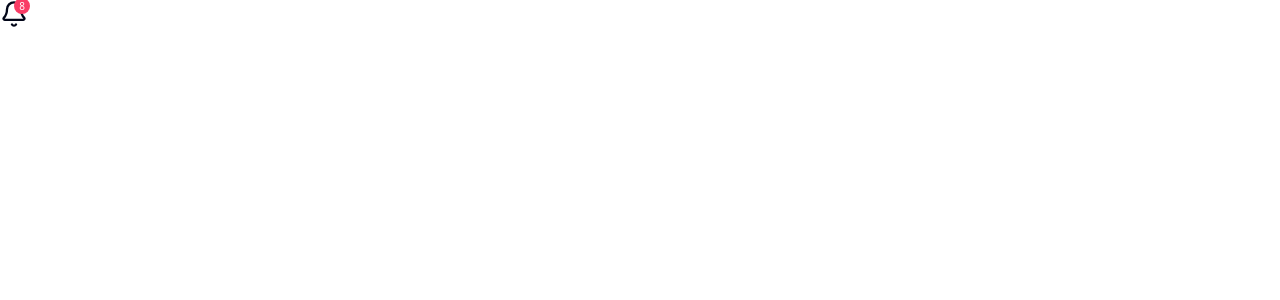
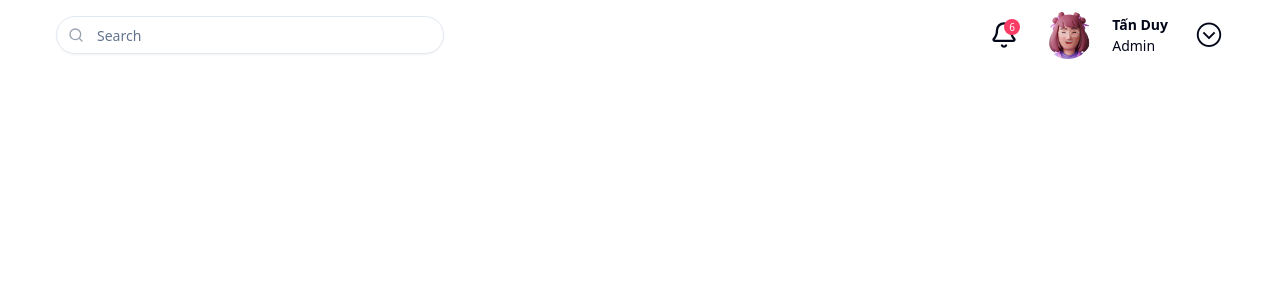
Before and after one commit to thanhbinh21/WatchStoreShopping, a React app in the folder frontend/: page / in a window 1280 px wide. Shown: the top 300 px of the page. Built offline with nearby package versions, Linux system fonts and the light colour scheme; the HTML template or start-up script is replaced by a standard one.

Commit message:
add TopBar

```diff
--- a/frontend/src/App.jsx
+++ b/frontend/src/App.jsx
@@ -1,9 +1,10 @@
 import { Notification } from "./components/Notification";
+import { TopBar } from "./components/TopBar";
 
 function App() {
   return (
     <>
-      <Notification unreadNum={8} />
+      <TopBar />
     </>
   );
 }
--- /dev/null
+++ b/frontend/src/components/TopBar.jsx
@@ -0,0 +1,19 @@
+import React from "react";
+import { SearchBar } from "./SearchBar";
+import { UserInfo } from "./UserInfo";
+import { Notification } from "./Notification";
+import UserImg from "../assets/images/user.png";
+import { CircleChevronDown } from "lucide-react";
+
+export const TopBar = () => {
+  return (
+    <div className="flex justify-between mx-14 h-[70px] items-center">
+      <SearchBar />
+
+      <div className="flex items-center gap-[26px]">
+        <Notification unreadNum={6} />
+        <UserInfo name={"Tấn Duy"} image={UserImg} role={"Admin"} />
+      </div>
+    </div>
+  );
+};
--- a/frontend/src/components/UserInfo.jsx
+++ b/frontend/src/components/UserInfo.jsx
@@ -10,6 +10,7 @@ export const UserInfo = ({ image, name, role }) => {
         <p className="font-semibold">{name}</p>
         <p>{role}</p>
       </div>
+      <i className="las la-chevron-circle-down text-3xl ml-[26px]"></i>
     </div>
   );
 };
```
